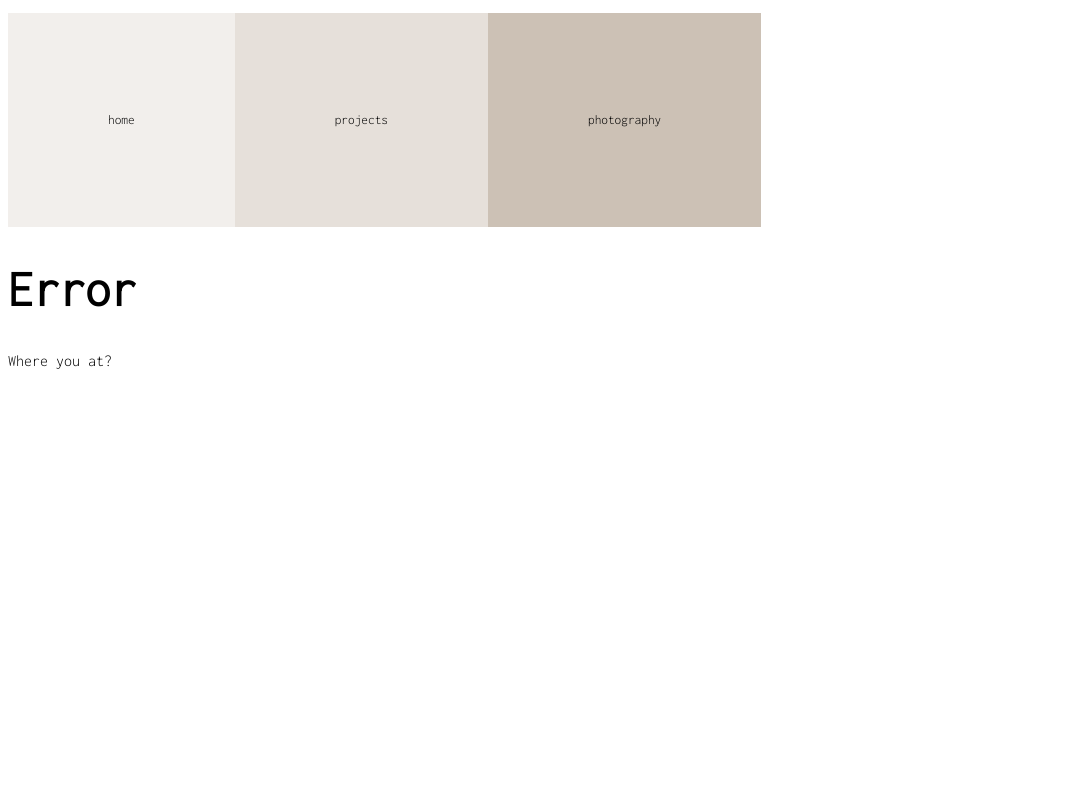
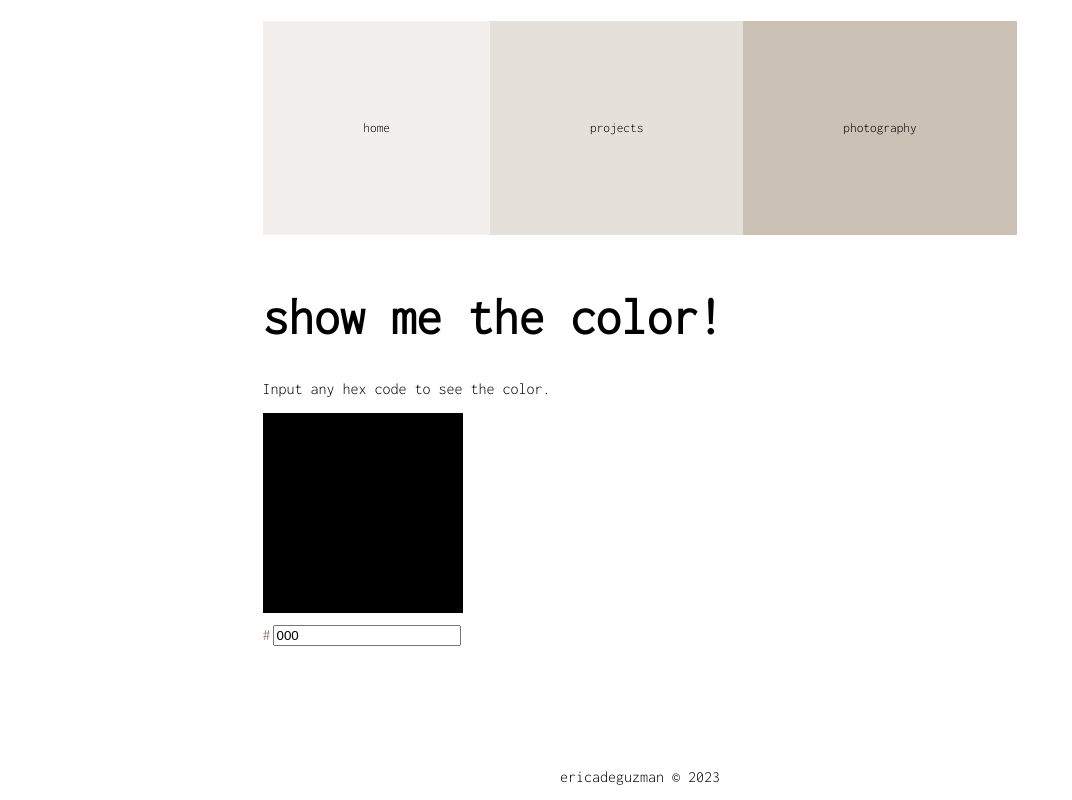
Before and after one commit to ericadeguzman/edg, a React (Vite) app: page /showcolor in a window 1280 px wide. Before the commit this address had no page. Shown: the whole page, without its empty margins (0-1072 px from the left). Built offline with nearby package versions, Linux system fonts and the light colour scheme.

Commit message:
Added new game called "show me the color!"

```diff
--- a/package.json
+++ b/package.json
@@ -17,7 +17,8 @@
     "react": "^18.2.0",
     "react-dom": "^18.2.0",
     "react-router-dom": "^6.8.1",
-    "sort-by": "^1.2.0"
+    "sort-by": "^1.2.0",
+    "watch": "^1.0.2"
   },
   "devDependencies": {
     "@types/react": "^18.0.27",
--- a/src/App.tsx
+++ b/src/App.tsx
@@ -8,7 +8,8 @@ import ErrorPage from "./Error";
 import HomePage from "./pages/Home";
 import Projects from "./pages/Projects";
 import Photography from "./pages/Photography";
-import ColorGame from "./pages/ColorGame";
+import WhatHex from "./pages/WhatHex";
+import ShowColor from "./pages/ShowColor";
 
 const router = createBrowserRouter([
   {
@@ -19,7 +20,8 @@ const router = createBrowserRouter([
       { path: "/", element: <HomePage /> },
       { path: "/projects", element: <Projects /> },
       { path: "/photography", element: <Photography /> },
-      { path: "/colorgame", element: <ColorGame /> },
+      { path: "/whathex", element: <WhatHex /> },
+      { path: "/showcolor", element: <ShowColor /> },
     ],
   },
 ]);
--- a/src/css/App.css
+++ b/src/css/App.css
@@ -83,14 +83,7 @@ label {
 
 /* ==== FOOTER STYLES ==== */
 .footer {
-  padding-bottom: 10px; }
-  @media (max-width: 752px) {
-    .footer {
-      margin-top: 100px; } }
-  @media (min-width: 753px) {
-    .footer {
-      position: absolute;
-      bottom: 0; } }
+  text-align: center; }
 
 /* ==== HOME STYLES ==== */
 .homeContainer {
--- a/src/pages/Projects.tsx
+++ b/src/pages/Projects.tsx
@@ -11,7 +11,10 @@ function Projects() {
       <hr style={{ maxWidth: "400px", border: "1px dashed #999", margin: 0 }} />
       <ul>
         <li>
-          <Link className="link" to="/colorgame">ColorGame</Link>
+          <Link className="link" to="/whathex">What the hex?</Link>
+        </li>
+        <li>
+          <Link className="link" to="/showcolor">Show me the color!</Link>
         </li>
       </ul>
     </div>
--- a/src/pages/Root.tsx
+++ b/src/pages/Root.tsx
@@ -14,15 +14,17 @@ function RootLayout() {
           display: "flex",
           flexDirection: "column",
           alignItems: "center",
+          minHeight: 'calc(100vh - 40px)',
 
         }}
       >
         <Nav />
-        <div style={{ margin: '20px 60px', }}>
+        <div style={{ minWidth: '755px', maxWidth: '755px', margin: '20px 60px', }}>
           <Outlet />
         </div>
-        <Footer />
+
       </div>
+      <Footer />
     </>
   );
 }
--- /dev/null
+++ b/src/pages/ShowColor.tsx
@@ -0,0 +1,39 @@
+import { SetStateAction, useEffect, useState } from "react";
+
+
+function ShowHex() {
+  const [color, setColor] = useState("000");
+  const handleClick = () => {
+    // return `#${color}`;
+    setColor(color);
+  }
+  const handleChange = (event: { target: { value: SetStateAction<string>; }; }) => {
+    setColor(event.target.value);
+  }
+
+  return (
+    <div>
+      <h1>show me the color!</h1>
+      <p>
+        Input any hex code to see the color.
+      </p>
+      <div style={{display: 'flex', flexDirection: 'column'}}>
+      <div className="colorBox" style={{ background: `#${color}`}}></div>
+      <div style={{display: 'flex', flexDirection: 'row', alignItems:"center"}}><label style={{marginRight: '2px',}} htmlFor="hexcode">#</label>
+      <input style={{width: '180px'}}type="text" value={color} id="hexcode" name="hexcode"
+        onChange={handleChange}
+      /></div>
+      </div>
+
+      {/* <button onClick={handleClick}
+        className="colorButton"
+      >
+        submit
+      </button> */}
+
+
+    </div>
+  );
+}
+
+export default ShowHex;
--- a/src/pages/ColorGame.tsx
+++ b/src/pages/WhatHex.tsx
@@ -31,7 +31,7 @@ enum Result {
   Wrong,
 }
 
-function ColorGame() {
+function WhatHex() {
   const [color, setColor] = useState("");
   const [answers, setAnswers] = useState<string[]>([]);
   const [result, setResult] = useState<Result | undefined>(undefined);
@@ -60,7 +60,7 @@ function ColorGame() {
   };
   return (
     <div>
-      <h1>rgb</h1>
+      <h1>what the hex?!</h1>
       <p>
         In this game you need to click the button that displays the correct
         color hex code.
@@ -83,4 +83,4 @@ function ColorGame() {
   );
 }
 
-export default ColorGame;
+export default WhatHex;
--- a/src/sass/layout/_footer.scss
+++ b/src/sass/layout/_footer.scss
@@ -1,11 +1,10 @@
 /* ==== FOOTER STYLES ==== */
 .footer {
-  padding-bottom: 10px;
+  text-align: center;
   @include respond(mobile) {
-    margin-top: 100px;
+
   }
   @include respond(not-mobile) {
-    position: absolute;
-    bottom: 0;
+
   }
 }
```
Also changed, not shown: 1 other file (tests, documents, lock files or other folders).
